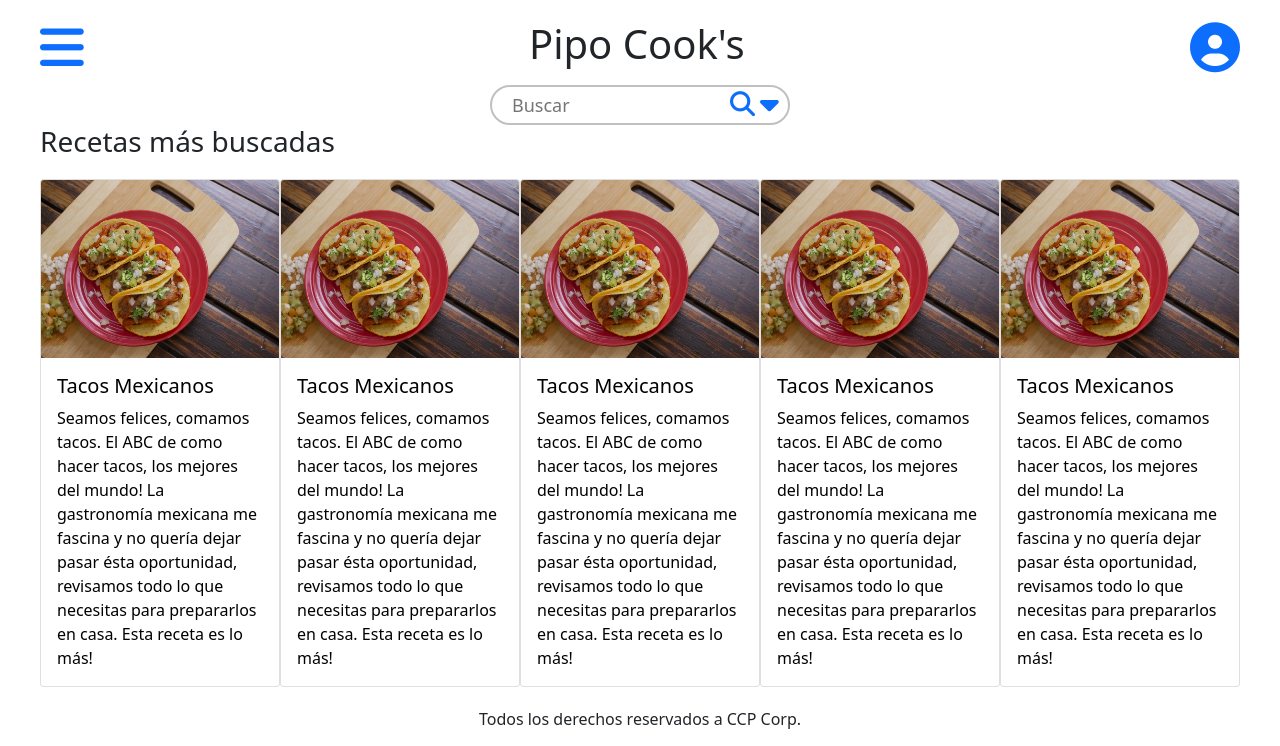
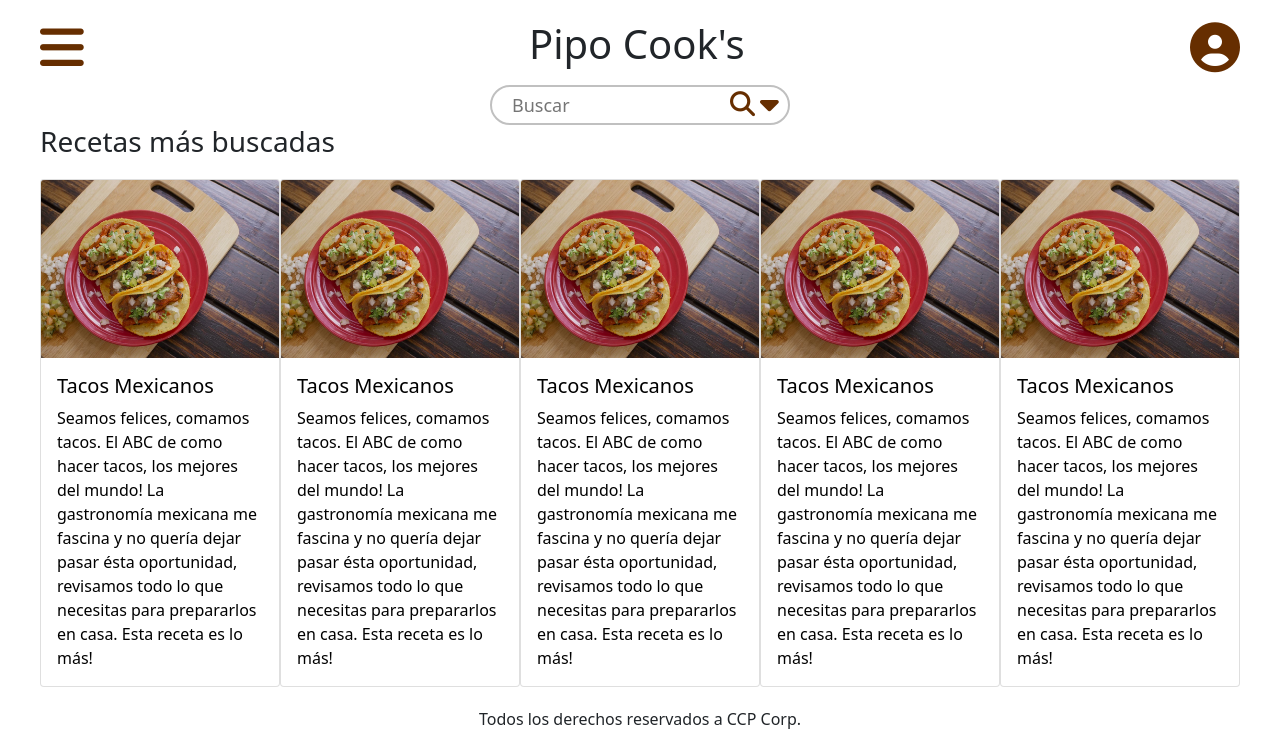
Before and after one commit to b-bastan/proyecto1_practicas-profesionales, a PHP site: template pipocooks/templates/index.html in a window 1280 px wide. Shown: the top 746 px of the page. Run offline with PHP 8.4, Linux system fonts and the light colour scheme; the template is opened without the code that fills it, so the values that code supplies are empty; some libraries are stand-ins or nearby versions.

Commit message:
Add files via upload

```diff
--- a/pipocooks/css/styles-index.css
+++ b/pipocooks/css/styles-index.css
@@ -4,6 +4,15 @@
     margin: 0;
     padding: 0;
     text-decoration: none;
+}
+
+::selection {
+    background-color: rgb(175, 99, 0);
+    color: white;
+}
+
+:root{
+    --color-fuente: hsl(27, 100%, 20%);
 }
 
 .a {
@@ -47,12 +56,22 @@
     position: relative;
     font-size: 25px;
     margin-left: -60px;
+    color: var(--color-fuente);
 }
 .fa-caret-down{
     position: relative;
     font-size: 30px;
     margin-left: -30px;
+    color: var(--color-fuente);
 }
 .subtitulo{
     margin-left: 40px;
 }
+
+.fa-circle-user {
+    color: var(--color-fuente);
+}
+
+.fa-bars {
+    color: var(--color-fuente);
+}
--- a/pipocooks/css/styles.css
+++ b/pipocooks/css/styles.css
@@ -9,7 +9,6 @@
 ::selection {
     background-color: rgb(175, 99, 0);
     color: white    ;
-
 }
 
 body{
```
